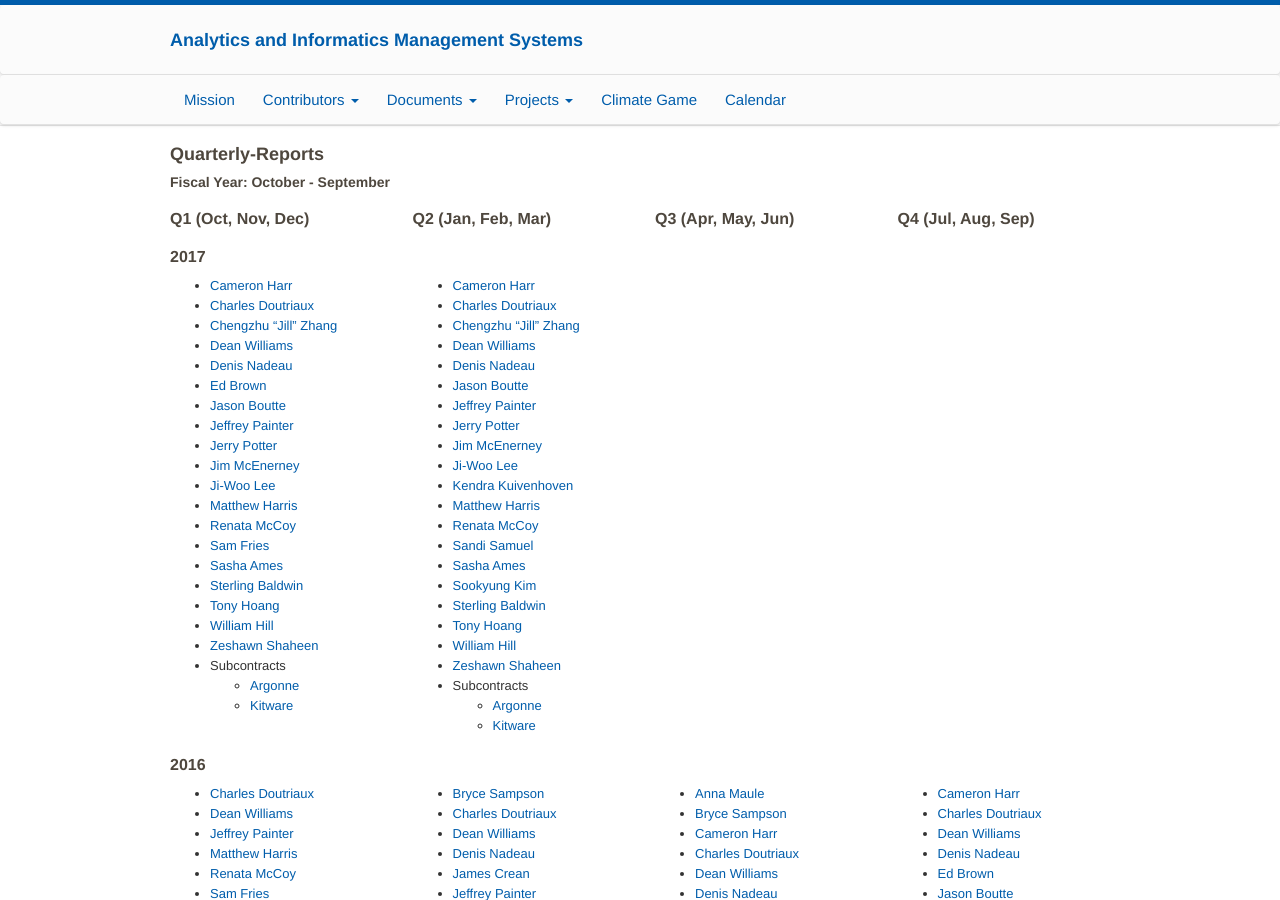
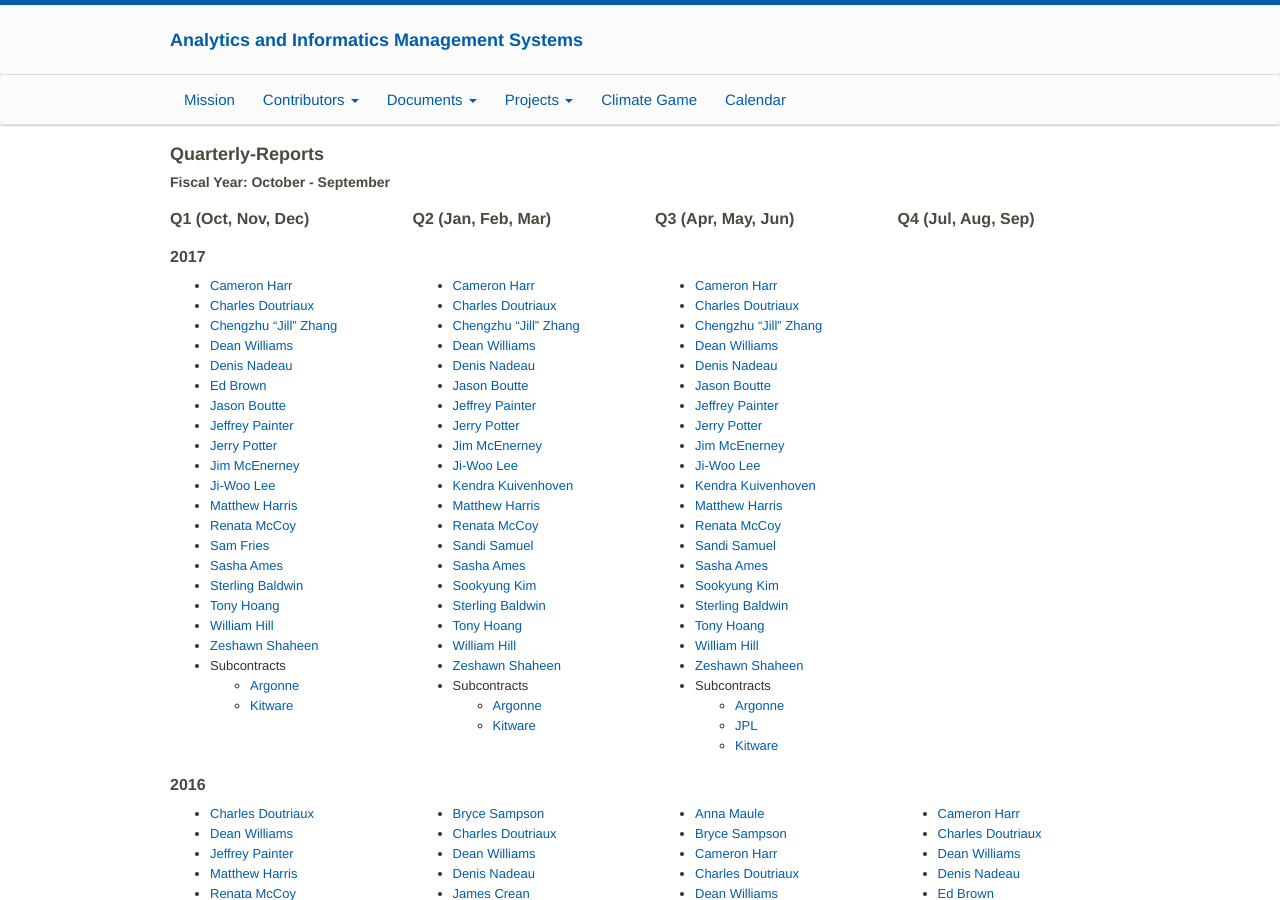
Before and after one commit to aims-group/aims-site, a Jekyll site: the page built from quarterly_reports.html, in a window 1280 px wide and 900 px high. Built offline with Jekyll 4.4.1, drawn with Linux system fonts in a browser that asks for light colours.

Commit message:
MBH: start of QRs still missing 6.

```diff
--- a/quarterly_reports.html
+++ b/quarterly_reports.html
@@ -78,6 +78,37 @@ title: Quarterly Reports
                 <ul>
                     <li><a href='media/Quarterly-Reports/Y17Q1/ANL.pdf'>Argonne</a></li>
                     <li><a href='media/Quarterly-Reports/Y17Q1/Kitware.pdf'>Kitware</a></li>
+                </ul>
+            </li>
+        </ul>
+    </div>
+        <div class="col-xs-6 col-sm-3">
+        <ul>
+            <li><a href='media/Quarterly-Reports/Y17Q2/Cameron%20Harr.pdf'>Cameron Harr</a></li>
+            <li><a href='media/Quarterly-Reports/Y17Q2/Charles%20Doutriaux.pdf'>Charles Doutriaux</a></li>
+            <li><a href='media/Quarterly-Reports/Y17Q2/Chengzhu%20Zhang.pdf'>Chengzhu “Jill” Zhang</a></li>
+            <li><a href='media/Quarterly-Reports/Y17Q2/Dean%20Williams.pdf'>Dean Williams</a></li>
+            <li><a href='media/Quarterly-Reports/Y17Q2/Denis%20Nadeau.pdf'>Denis Nadeau</a></li>
+            <li><a href='media/Quarterly-Reports/Y17Q2/Jason%20Boutte.pdf'>Jason Boutte</a></li>
+            <li><a href='media/Quarterly-Reports/Y17Q2/Jeffrey%20Painter.pdf'>Jeffrey Painter</a></li>
+            <li><a href='media/Quarterly-Reports/Y17Q2/Jerry%20Potter.pdf'>Jerry Potter</a></li>
+            <li><a href='media/Quarterly-Reports/Y17Q2/Jim%20McEnerney.pdf'>Jim McEnerney</a></li>
+            <li><a href='media/Quarterly-Reports/Y17Q2/Jiwoo%20Lee.pdf'>Ji-Woo Lee</a></li>
+            <li><a href='media/Quarterly-Reports/Y17Q2/Kendra%20Kuivenhoven.pdf'>Kendra Kuivenhoven</a></li>
+            <li><a href='media/Quarterly-Reports/Y17Q2/Matthew%20Harris.pdf'>Matthew Harris</a></li>
+            <li><a href='media/Quarterly-Reports/Y17Q2/Renata%20McCoy.pdf'>Renata McCoy</a></li>
+            <li><a href='media/Quarterly-Reports/Y17Q2/Sandi%20Samuel.pdf'>Sandi Samuel</a></li>
+            <li><a href='media/Quarterly-Reports/Y17Q2/Sasha%20Ames.pdf'>Sasha Ames</a></li>
+            <li><a href='media/Quarterly-Reports/Y17Q2/Sookyung%20Kim.pdf'>Sookyung Kim</a></li>
+            <li><a href='media/Quarterly-Reports/Y17Q2/Sterling%20Baldwin.pdf'>Sterling Baldwin</a></li>
+            <li><a href='media/Quarterly-Reports/Y17Q2/Tony%20Hoang.pdf'>Tony Hoang</a></li>
+            <li><a href='media/Quarterly-Reports/Y17Q2/William%20Hill.pdf'>William Hill</a></li>
+            <li><a href='media/Quarterly-Reports/Y17Q2/Zeshawn%20Shaheen.pdf'>Zeshawn Shaheen</a></li>
+            <li>Subcontracts
+                <ul>
+                    <li><a href='media/Quarterly-Reports/Y17Q2/Argonne.pdf'>Argonne</a></li>
+                    <li><a href='media/Quarterly-Reports/Y17Q2/JPL.pdf'>JPL</a></li>
+                    <li><a href='media/Quarterly-Reports/Y17Q2/Kitware.pdf'>Kitware</a></li>
                 </ul>
             </li>
         </ul>
```
Also changed, not shown: 18 other files.
